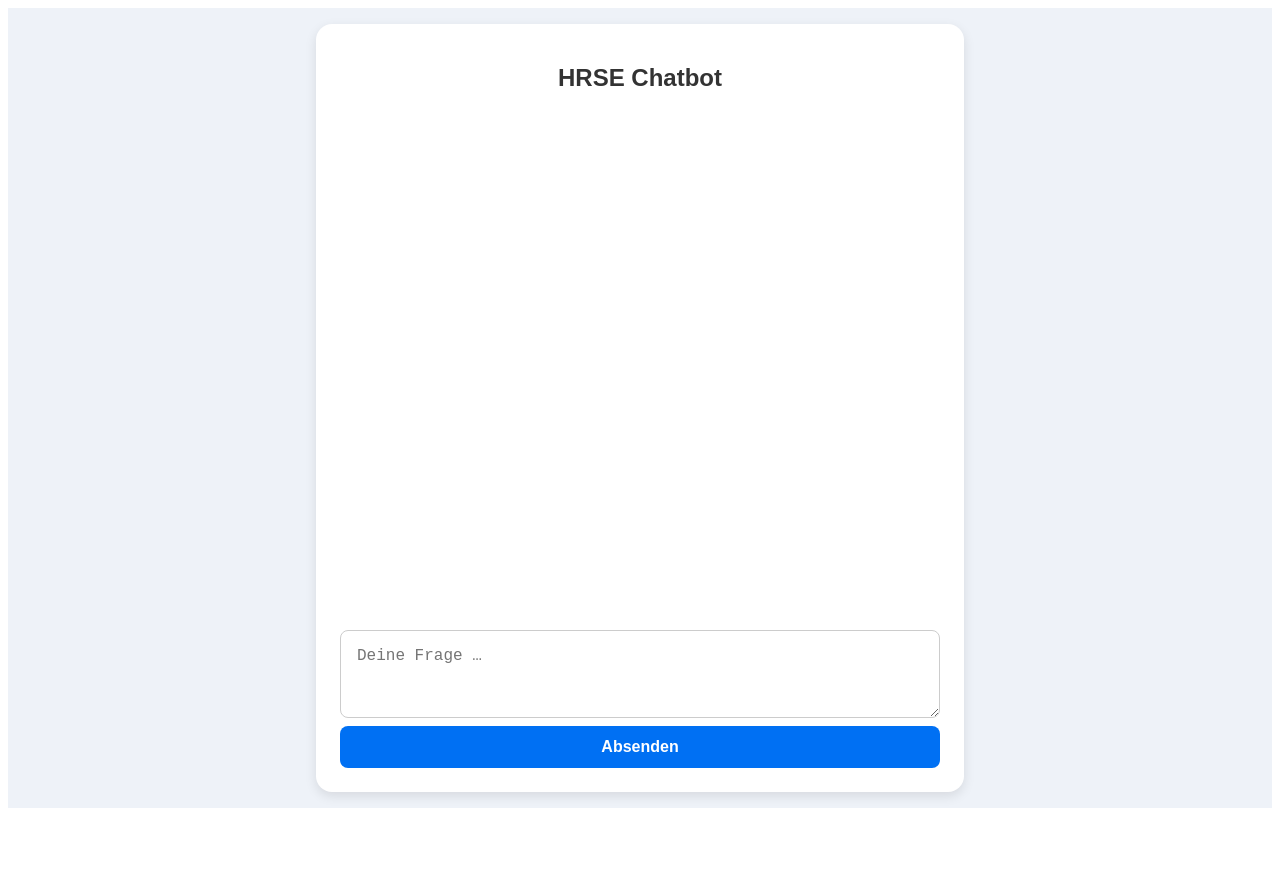
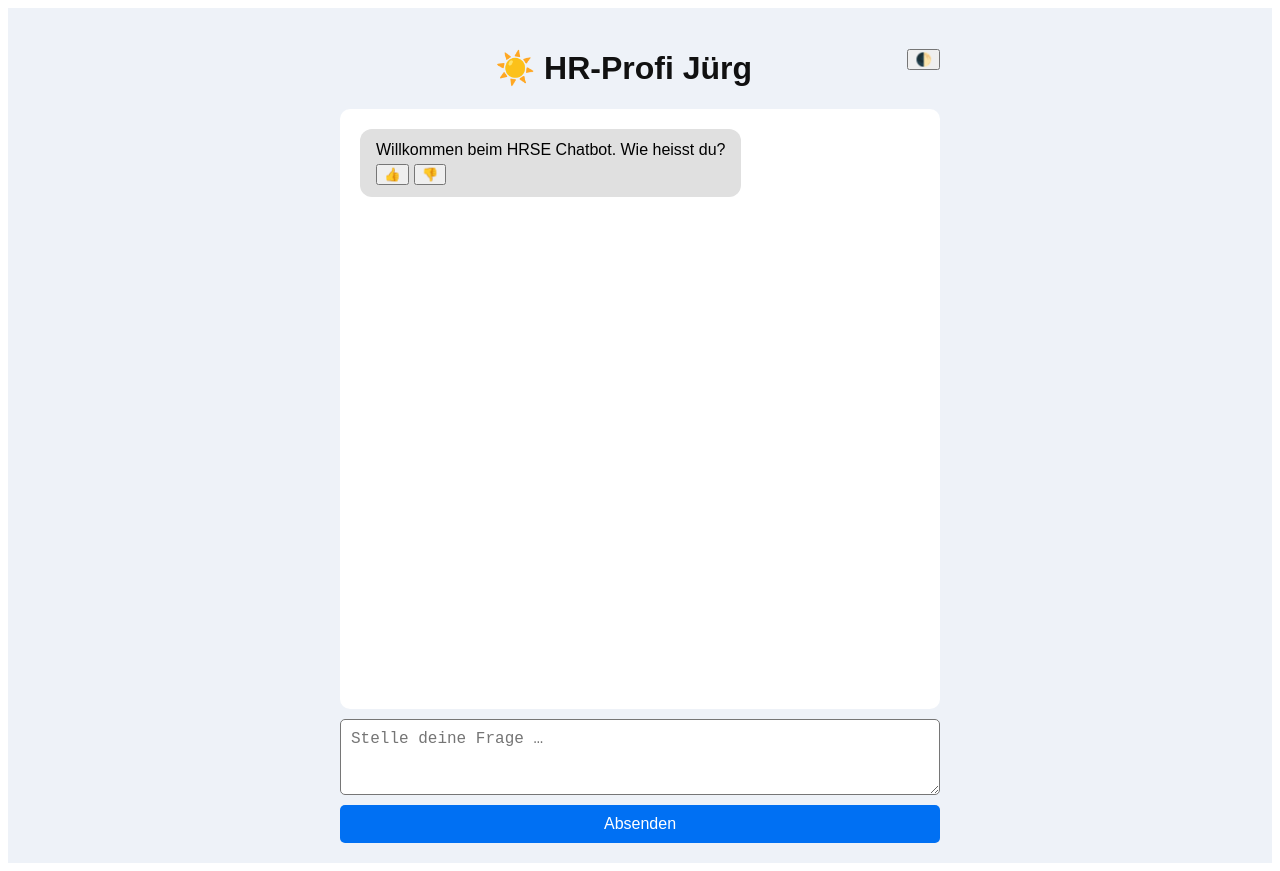
Before and after one commit to Defenderofthecrown/HRSE-frontend, a React (Vite) app: page / in a window 1280 px wide. Before the commit the page ends 816 px from the top, so only its background shows below. Built offline with nearby package versions, Linux system fonts and the light colour scheme.

Commit message:
Deploy: UI + 9 Module

```diff
--- a/src/App.jsx
+++ b/src/App.jsx
@@ -1,168 +1,159 @@
-import { useState, useEffect, useRef } from "react";
+import { useEffect, useRef, useState } from "react";
 
 function App() {
   const [input, setInput] = useState("");
-  const [messages, setMessages] = useState([]);
+  const [messages, setMessages] = useState(() => {
+    const saved = localStorage.getItem("chat-messages");
+    return saved ? JSON.parse(saved) : [];
+  });
+  const [loading, setLoading] = useState(false);
+  const [darkMode, setDarkMode] = useState(false);
+  const [name, setName] = useState(() => localStorage.getItem("chat-username") || "");
+  const [suggestions, setSuggestions] = useState([]);
   const scrollRef = useRef(null);
 
-  const handleSubmit = async (e) => {
+  useEffect(() => {
+    localStorage.setItem("chat-messages", JSON.stringify(messages));
+  }, [messages]);
+
+  useEffect(() => {
+    scrollRef.current?.scrollIntoView({ behavior: "smooth" });
+  }, [messages]);
+
+  useEffect(() => {
+    if (messages.length === 0) {
+      setMessages([{ role: "bot", text: "Willkommen beim HRSE Chatbot. Wie heisst du?" }]);
+    }
+  }, []);
+
+  const speak = (text) => {
+    const utterance = new SpeechSynthesisUtterance(text);
+    speechSynthesis.speak(utterance);
+  };
+
+  const handleSubmit = async (e, overrideText) => {
     e.preventDefault();
-    if (!input.trim()) return;
+    const question = overrideText || input.trim();
+    if (!question) return;
+    setInput("");
+    const newMessages = [...messages, { role: "user", text: question }];
+    setMessages(newMessages);
+    setLoading(true);
+    setSuggestions([]);
 
-    const newMessages = [...messages, { role: "user", text: input }];
-    setMessages(newMessages);
-    setInput("");
+    if (!name) {
+      localStorage.setItem("chat-username", question);
+      setName(question);
+      const reply = `Hallo ${question}, wie kann ich dich im HR unterstützen?`;
+      setMessages([...newMessages, { role: "bot", text: reply }]);
+      setLoading(false);
+      speak(reply);
+      return;
+    }
 
     try {
       const res = await fetch("https://hrse-chatbot-backend.onrender.com/api/chat", {
         method: "POST",
         headers: { "Content-Type": "application/json" },
-        body: JSON.stringify({ message: input }),
+        body: JSON.stringify({ message: question })
       });
 
-      if (!res.ok) throw new Error(`Fehler: ${res.status}`);
+      if (!res.ok) throw new Error("Fehler beim Server");
       const data = await res.json();
 
-      setMessages((prev) => [...prev, { role: "bot", text: data.reply }]);
-    } catch (error) {
-      setMessages((prev) => [...prev, { role: "bot", text: `Fehler: ${error.message}` }]);
+      const reply = `Okay, ${name}. ${data.reply}`;
+      setMessages((prev) => [...prev, { role: "bot", text: reply }]);
+      setSuggestions(data.suggestions?.slice(0, 3) || []);
+      speak(reply);
+    } catch (err) {
+      setMessages((prev) => [...prev, { role: "bot", text: `Fehler: ${err.message}` }]);
     }
+    setLoading(false);
   };
 
-  // Auto-Scroll beim neuen Eintrag
-  useEffect(() => {
-    scrollRef.current?.scrollIntoView({ behavior: "smooth" });
-  }, [messages]);
+  const toggleDark = () => setDarkMode(!darkMode);
 
-  const handleKeyDown = (e) => {
-    if (e.key === "Enter" && !e.shiftKey) {
-      e.preventDefault();
-      handleSubmit(e);
-    }
+  const containerStyle = {
+    minHeight: "100vh",
+    backgroundColor: darkMode ? "#1e1e1e" : "#eef2f8",
+    color: darkMode ? "#eee" : "#111",
+    display: "flex",
+    justifyContent: "center",
+    alignItems: "center",
+    fontFamily: "Arial",
   };
 
   return (
-    <div style={styles.container}>
-      <div style={styles.chatbox}>
-        <h1 style={styles.title}>HRSE Chatbot</h1>
-        <div style={styles.messages}>
+    <div style={containerStyle}>
+      <div style={{ width: "100%", maxWidth: 600, padding: 20 }}>
+        <h1 style={{ textAlign: "center" }}>
+          {darkMode ? "🌙 " : "☀️ "}HR-Profi Jürg
+          <button onClick={toggleDark} style={{ float: "right" }}>🌓</button>
+        </h1>
+        <div style={{
+          height: "70vh",
+          overflowY: "auto",
+          background: darkMode ? "#2c2c2c" : "#fff",
+          padding: 20,
+          borderRadius: 10,
+          marginBottom: 10,
+          display: "flex",
+          flexDirection: "column",
+          gap: 10,
+        }}>
           {messages.map((msg, i) => (
             <div
               key={i}
               style={{
-                ...styles.bubble,
-                ...(msg.role === "user" ? styles.user : styles.bot),
-              }}
-            >
-              <span style={styles.avatar}>
-                {msg.role === "user" ? "👤" : "🤖"}
-              </span>
-              <span>{msg.text}</span>
+                alignSelf: msg.role === "user" ? "flex-end" : "flex-start",
+                backgroundColor: msg.role === "user" ? "#0070f3" : darkMode ? "#444" : "#e0e0e0",
+                color: msg.role === "user" ? "#fff" : darkMode ? "#fff" : "#000",
+                padding: "0.75rem 1rem",
+                borderRadius: 12,
+                maxWidth: "75%",
+                whiteSpace: "pre-wrap"
+              }}>
+              {msg.text}
+              {msg.role === "bot" && (
+                <div style={{ marginTop: 5 }}>
+                  <button style={{ marginRight: 5 }}>👍</button>
+                  <button>👎</button>
+                </div>
+              )}
             </div>
           ))}
+          {loading && <div>🤖 schreibt …</div>}
           <div ref={scrollRef} />
         </div>
-        <form onSubmit={handleSubmit} style={styles.form}>
+
+        {suggestions.length > 0 && (
+          <div style={{ marginBottom: 10 }}>
+            {suggestions.map((s, i) => (
+              <button
+                key={i}
+                onClick={(e) => handleSubmit(e, s)}
+                style={{ marginRight: 5, marginBottom: 5 }}>
+                {s}
+              </button>
+            ))}
+          </div>
+        )}
+
+        <form onSubmit={handleSubmit} style={{ display: "flex", flexDirection: "column", gap: 10 }}>
           <textarea
             value={input}
             onChange={(e) => setInput(e.target.value)}
-            onKeyDown={handleKeyDown}
-            rows="3"
-            placeholder="Deine Frage …"
-            style={styles.textarea}
+            rows={3}
+            placeholder="Stelle deine Frage …"
+            style={{ padding: 10, fontSize: "1rem", borderRadius: 5 }}
           />
-          <button type="submit" style={styles.button}>Absenden</button>
+          <button type="submit" style={{ padding: 10, fontSize: "1rem", background: "#0070f3", color: "#fff", border: "none", borderRadius: 5 }}>
+            Absenden
+          </button>
         </form>
       </div>
     </div>
   );
 }
 
-const styles = {
-  container: {
-    minHeight: "100vh",
-    backgroundColor: "#eef2f8",
-    display: "flex",
-    justifyContent: "center",
-    alignItems: "center",
-    fontFamily: "Arial, sans-serif",
-  },
-  chatbox: {
-    backgroundColor: "#fff",
-    padding: "1.5rem",
-    borderRadius: "1rem",
-    boxShadow: "0 4px 12px rgba(0, 0, 0, 0.1)",
-    width: "95%",
-    maxWidth: "600px",
-    display: "flex",
-    flexDirection: "column",
-    height: "90vh",
-  },
-  title: {
-    textAlign: "center",
-    marginBottom: "1rem",
-    fontSize: "1.5rem",
-    fontWeight: "bold",
-    color: "#333",
-  },
-  messages: {
-    flex: 1,
-    overflowY: "auto",
-    padding: "1rem",
-    display: "flex",
-    flexDirection: "column",
-    gap: "0.75rem",
-  },
-  bubble: {
-    maxWidth: "75%",
-    padding: "0.75rem 1rem",
-    borderRadius: "1rem",
-    fontSize: "1rem",
-    whiteSpace: "pre-wrap",
-    wordBreak: "break-word",
-    display: "flex",
-    gap: "0.5rem",
-    alignItems: "flex-start",
-  },
-  avatar: {
-    fontSize: "1.2rem",
-    lineHeight: "1.2",
-  },
-  user: {
-    alignSelf: "flex-end",
-    backgroundColor: "#0070f3",
-    color: "#fff",
-    borderTopRightRadius: 0,
-  },
-  bot: {
-    alignSelf: "flex-start",
-    backgroundColor: "#f1f1f1",
-    color: "#333",
-    borderTopLeftRadius: 0,
-  },
-  form: {
-    display: "flex",
-    flexDirection: "column",
-    gap: "0.5rem",
-    marginTop: "1rem",
-  },
-  textarea: {
-    fontSize: "1rem",
-    padding: "1rem",
-    borderRadius: "0.5rem",
-    border: "1px solid #ccc",
-    resize: "vertical",
-  },
-  button: {
-    padding: "0.75rem",
-    backgroundColor: "#0070f3",
-    color: "#fff",
-    fontWeight: "bold",
-    fontSize: "1rem",
-    border: "none",
-    borderRadius: "0.5rem",
-    cursor: "pointer",
-  },
-};
-
 export default App;
```
